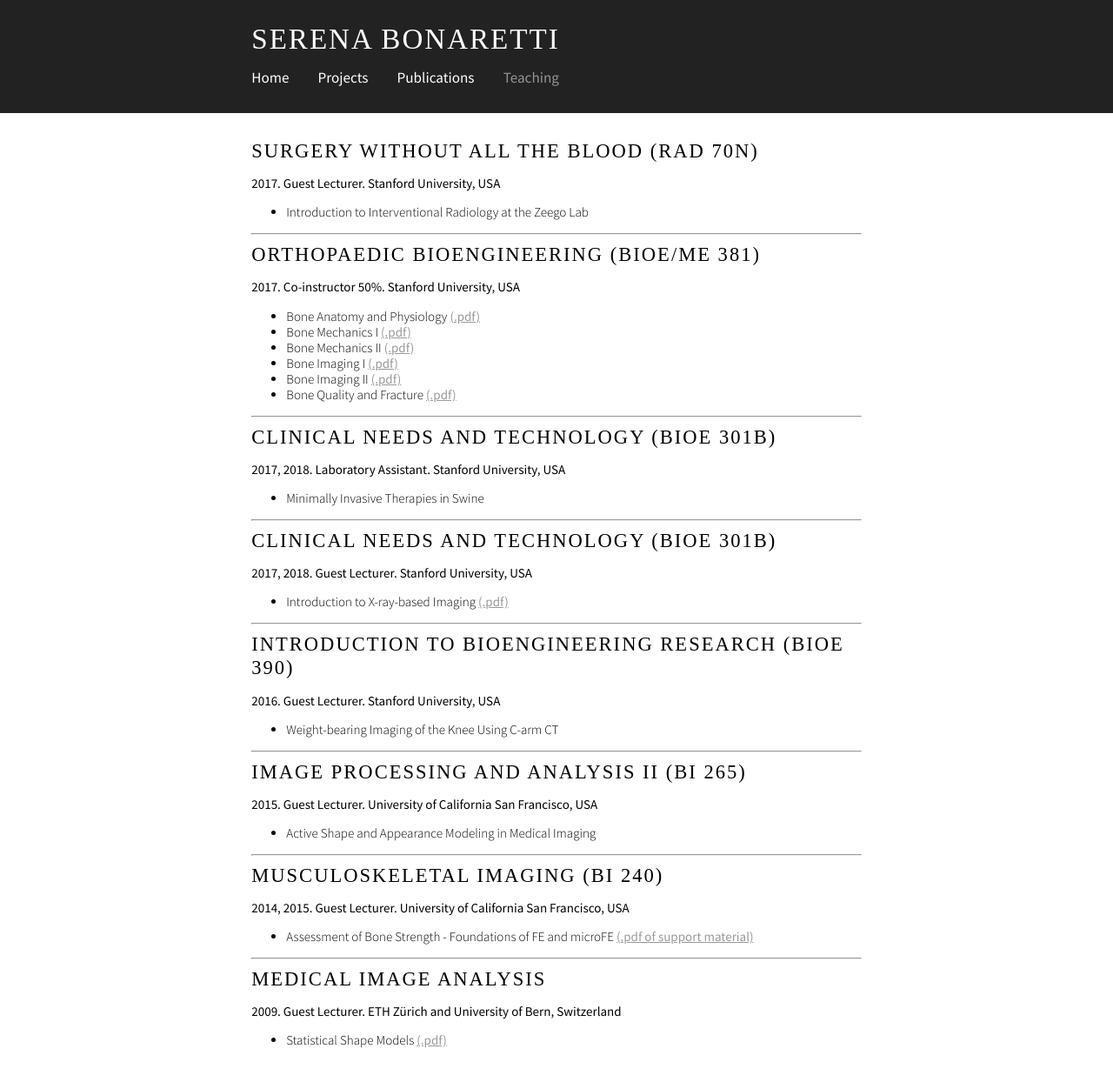
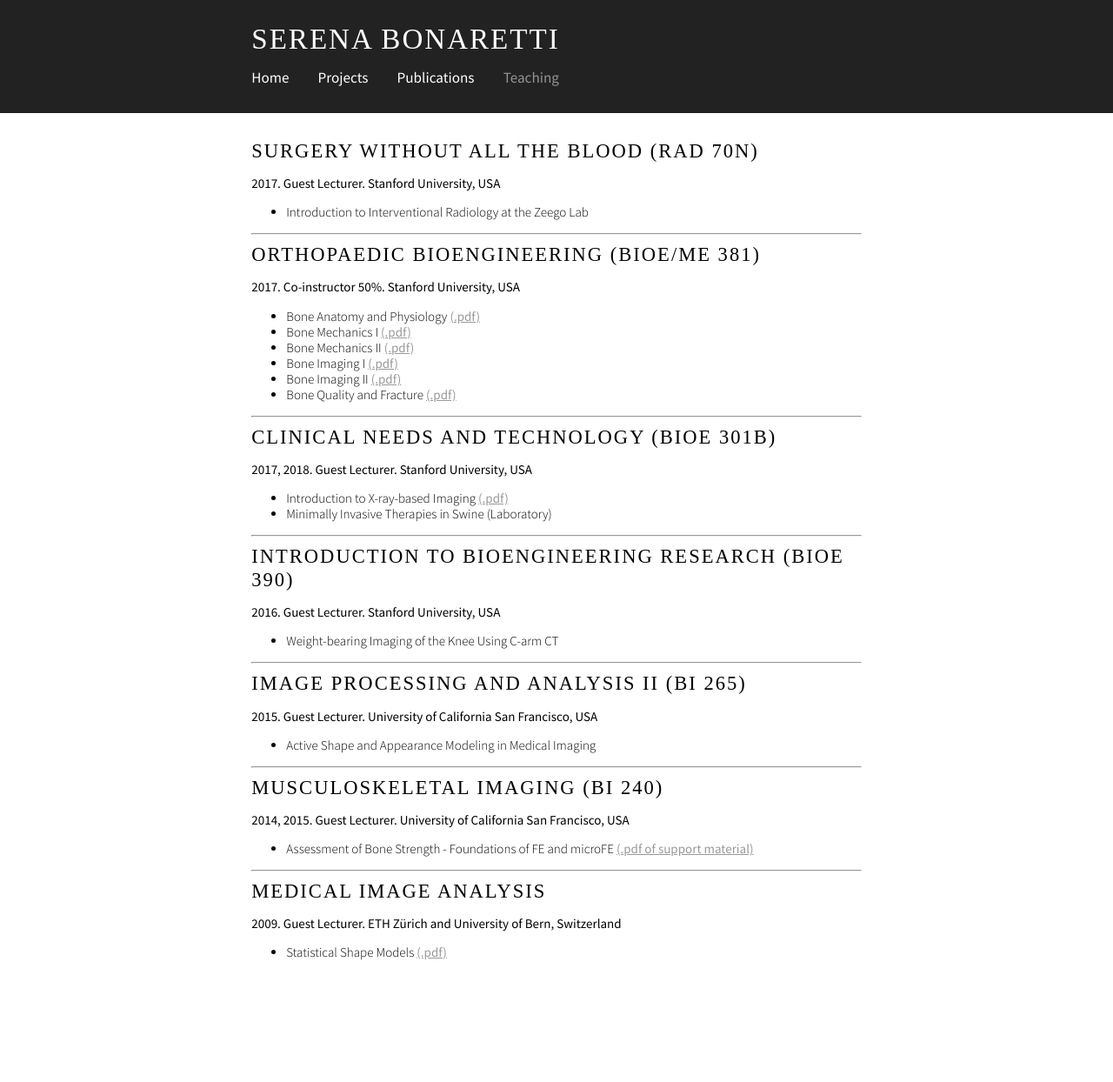
Before and after one commit to sbonaretti/sbonaretti.github.io, a Jekyll site: the page built from Teaching.md, in a window 1280 px wide and 1276 px high. Shown: the top 1244 px of the window at 87% size. Built offline with Jekyll 4.4.1, drawn with Linux system fonts in a browser that asks for light colours; some web fonts are replaced.

Commit message:
Update Teaching.md

```diff
--- a/Teaching.md
+++ b/Teaching.md
@@ -27,17 +27,10 @@ title: "Teaching"
 
 
 # Clinical Needs and Technology (BIOE 301B)
-**2017, 2018. Laboratory Assistant. Stanford University, USA**
-
-* Minimally Invasive Therapies in Swine
-
----
-
-
-# Clinical Needs and Technology (BIOE 301B)
 **2017, 2018. Guest Lecturer. Stanford University, USA**
 
 * Introduction to X-ray-based Imaging [(.pdf)](attachments/BIO301B.pdf){:target="_blank"}
+* Minimally Invasive Therapies in Swine (Laboratory)
 
 ---
 
```
